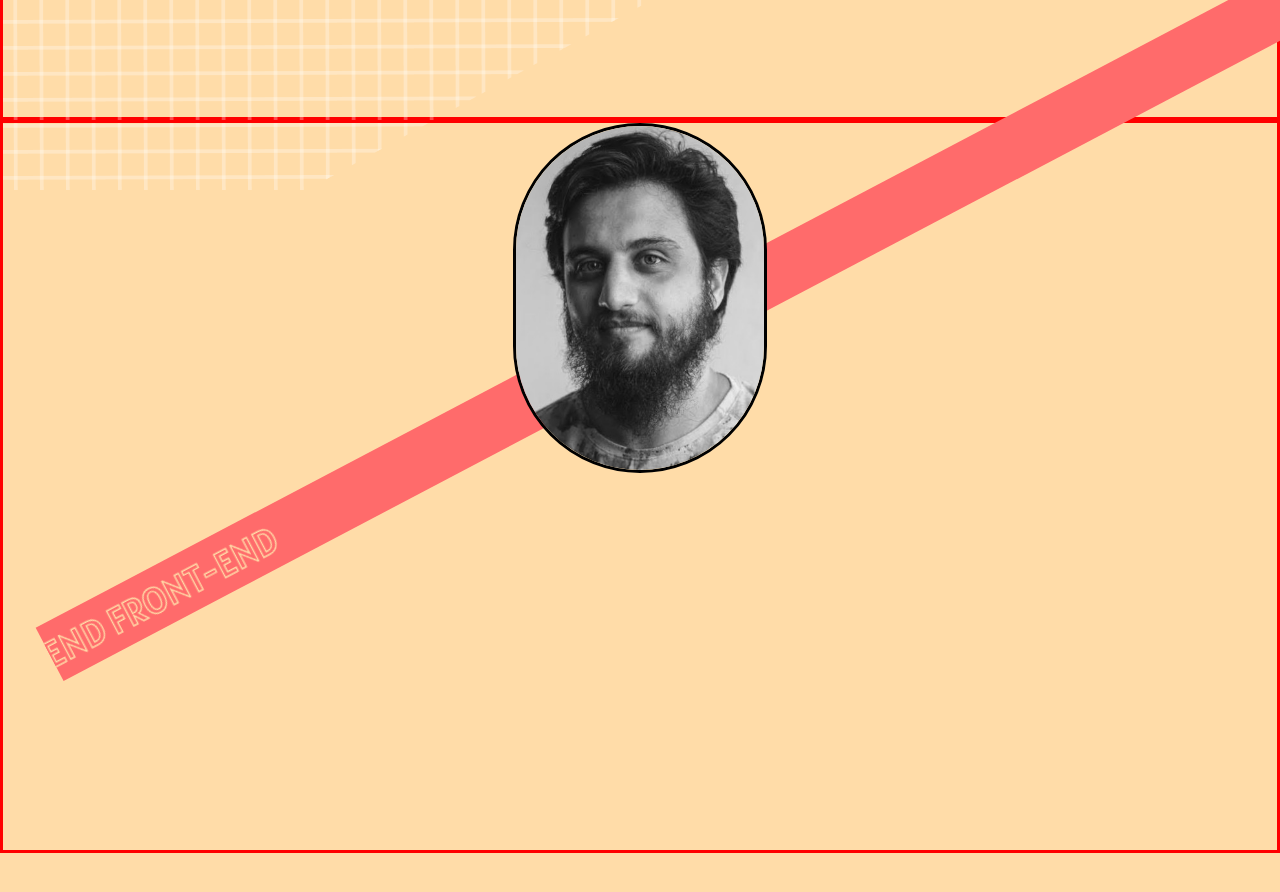
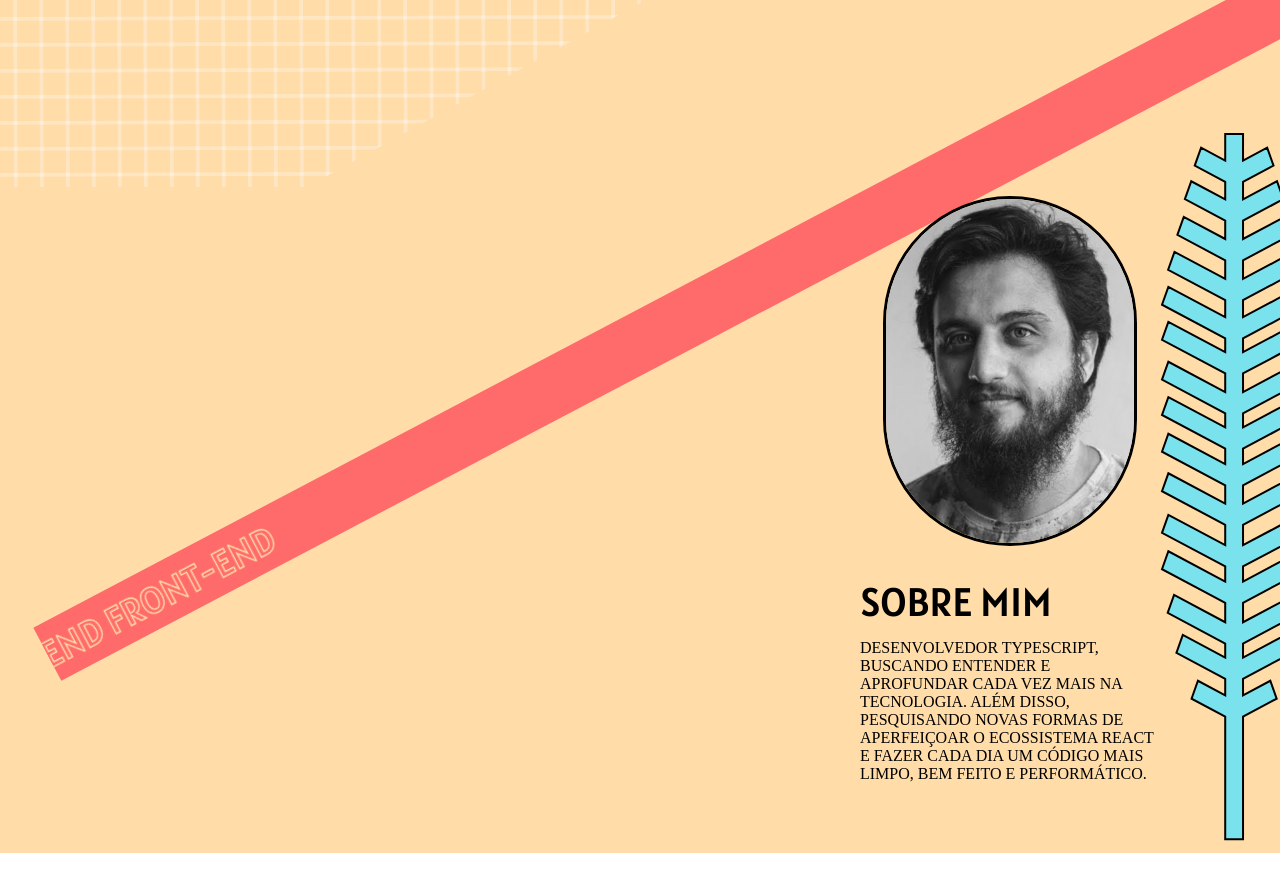
Before and after one commit to temppone/portfolio, a React (Vite) app: page / in a window 1280 px wide. Shown: the part 680-1572 px from the top of the page. After the commit the page ends 1533 px from the top, so only its background shows below. Built offline with nearby package versions, Linux system fonts and the light colour scheme.

Commit message:
feat: about me section

```diff
--- a/src/i18n/locales/pt-BR.json
+++ b/src/i18n/locales/pt-BR.json
@@ -8,6 +8,7 @@
         "Menu.Projects": "Projetos",
         "Menu.Contact": "Contato",
 
-        "Presentation.Hello": "Olá! Eu sou"
+        "Presentation.Hello": "Olá! Eu sou",
+        "Presentation.AboutMe": "Sobre mim"
     }
 }
--- a/src/pages/Home/index.tsx
+++ b/src/pages/Home/index.tsx
@@ -1,11 +1,12 @@
+import { ArrowDown } from '@styled-icons/fa-solid';
+import { useRef } from 'react';
+import Marquee from 'react-fast-marquee';
 import { useTranslation } from 'react-i18next';
-import * as S from './styled';
+import avatar from '../../assets/images/avatar.jpeg';
 import presentationImage from '../../assets/images/presentationIllustartion.svg';
 import Button from '../../components/Button';
-import { ArrowDown } from '@styled-icons/fa-solid';
-import avatar from '../../assets/images/avatar.jpeg';
-import Marquee from 'react-fast-marquee';
-import { useRef } from 'react';
+import * as S from './styled';
+import aboutIllustration from '../../assets/images/aboutIllustration.svg';
 
 const Home = () => {
     const { t } = useTranslation();
@@ -39,7 +40,21 @@ const Home = () => {
             </S.Section>
 
             <S.AboutSection ref={ref}>
-                <S.Avatar src={avatar} />
+                <img src={aboutIllustration} alt={t('Home.Image')} />
+
+                <S.AboutContainer>
+                    <S.Avatar src={avatar} />
+                    <S.AboutTextContainer>
+                        <S.AboutTitle>{t('Presentation.AboutMe')}</S.AboutTitle>
+                        <S.AboutText>
+                            Desenvolvedor TypeScript, buscando entender e
+                            aprofundar cada vez mais na tecnologia. Além disso,
+                            pesquisando novas formas de aperfeiçoar o
+                            ecossistema React e fazer cada dia um código mais
+                            limpo, bem feito e performático.
+                        </S.AboutText>
+                    </S.AboutTextContainer>
+                </S.AboutContainer>
             </S.AboutSection>
         </S.Container>
     );
--- a/src/pages/Home/styled.ts
+++ b/src/pages/Home/styled.ts
@@ -16,15 +16,11 @@ export const Section = styled.section`
     height: calc(100vh - 67px);
     margin-top: 67px;
     width: 100vw;
-
     background-color: transparent;
-
-    border: solid red 3px;
 `;
 
 export const PresentationText = styled.div`
     display: flex;
-
     flex-direction: column;
     justify-content: center;
     font-size: 50px;
@@ -36,6 +32,12 @@ export const PresentationText = styled.div`
 
 export const PresentationName = styled.div`
     font-size: 65px;
+
+    &:hover {
+        ${({ theme }) => css`
+            text-shadow: 2px 2px ${theme.palette.darkBlue};
+        `}
+    }
 `;
 
 export const PresentationContainer = styled.div`
@@ -78,13 +80,20 @@ export const Avatar = styled.img`
     width: 254px;
     height: 350px;
     object-fit: cover;
-    position: absolute;
     z-index: 2;
     align-self: center;
+    margin-top: 5px;
 
     ${({ theme }) => css`
         border: solid 3px ${theme.palette.black};
     `};
+`;
+
+export const AboutContainer = styled.div`
+    display: flex;
+    flex-direction: column;
+    align-items: center;
+    gap: 30px;
 `;
 
 export const AvatarContainer = styled.div`
@@ -94,12 +103,29 @@ export const AvatarContainer = styled.div`
 
 export const AboutSection = styled.section`
     display: flex;
+    flex-direction: row-reverse;
+    align-items: center;
+    height: calc(100vh - 67px);
+    width: 100vw;
+    background-color: transparent;
+`;
+
+export const AboutTitle = styled.h3`
+    font-size: 40px;
+    text-transform: uppercase;
+    font-weight: 400;
+`;
+
+export const AboutTextContainer = styled.div`
+    display: flex;
     flex-direction: column;
-    height: calc(100vh - 67px);
-    margin-bottom: 67px;
-    width: 100vw;
+    width: 300px;
+    gap: 12px;
+`;
 
-    background-color: transparent;
-
-    border: solid red 3px;
+export const AboutText = styled.div`
+    font-size: 16px;
+    text-transform: uppercase;
+    font-weight: 400;
+    font-family: 'Ubuntu';
 `;
```
Also changed, not shown: src/assets/images/aboutIllustration.svg (added).
